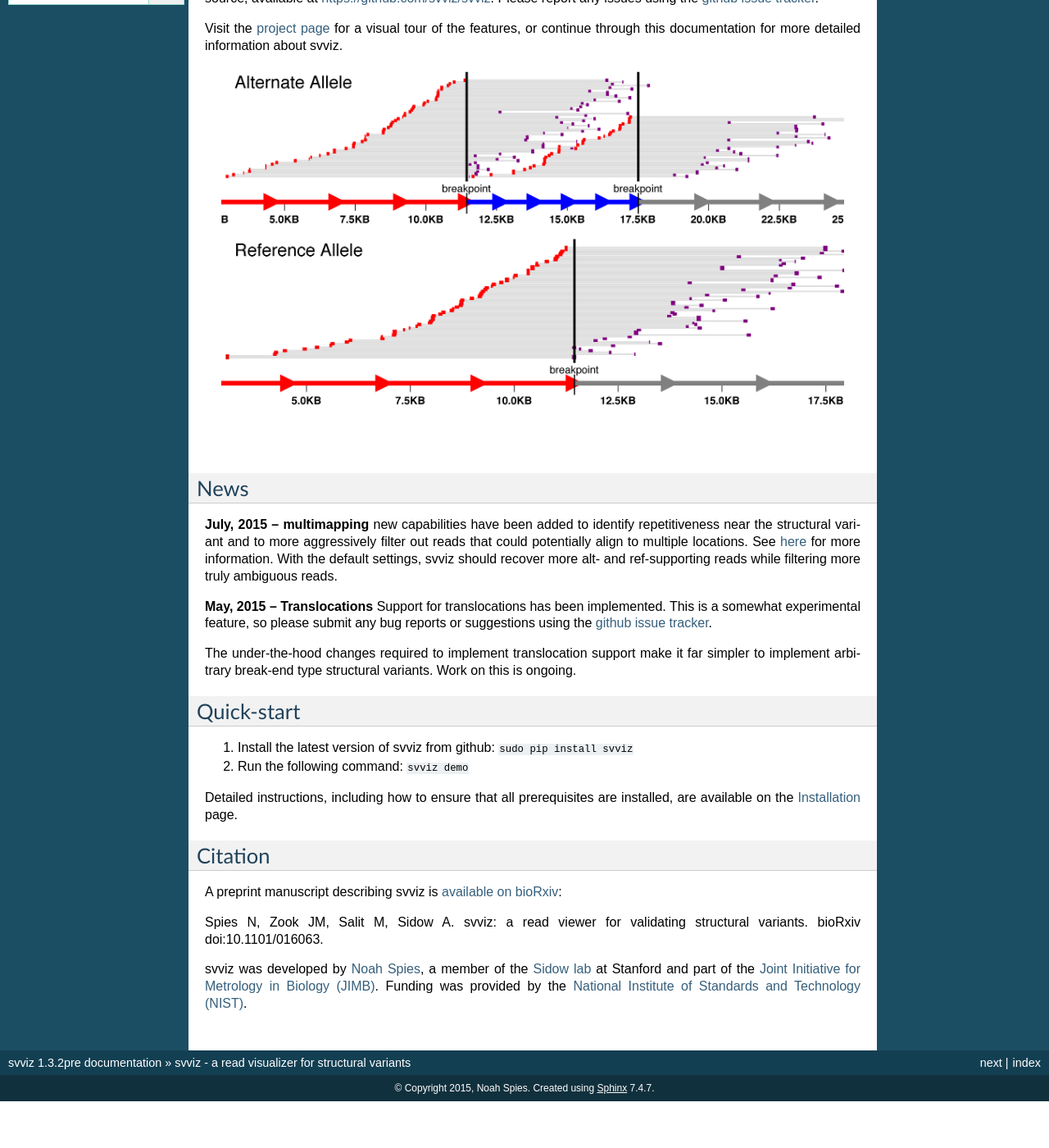
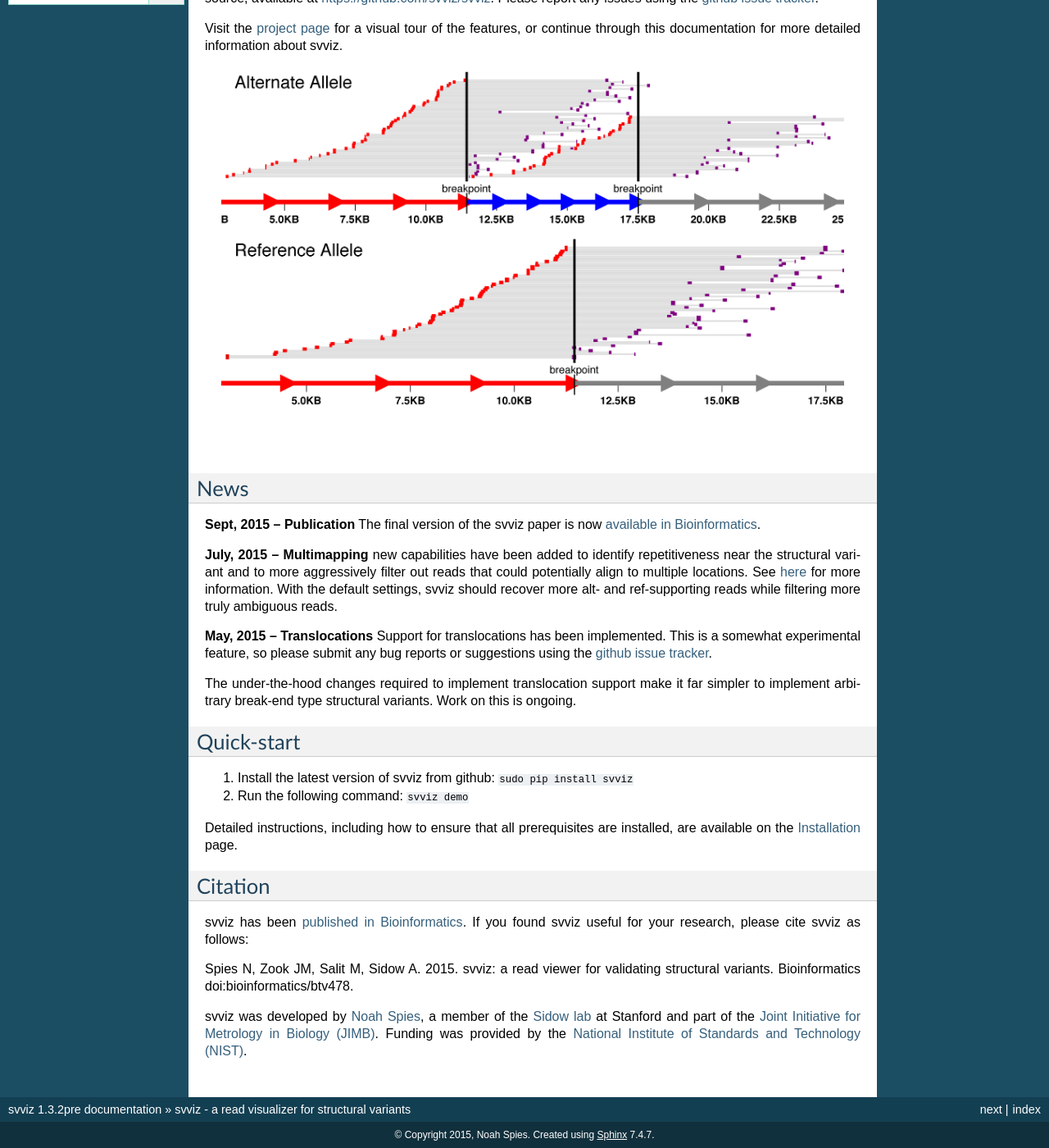
Before and after one commit to svviz/svviz, a Sphinx documentation site: the page built from docs/index.rst, in a window 1280 px wide and 1400 px high, scrolled down 330 px. Shown: the whole window at 82% size. Built offline with Sphinx 7.4.7, drawn with Linux system fonts in a browser that asks for light colours; before the commit the page ends 1673 px from its top, so only the background shows below that.

Commit message:
added link to publication

```diff
--- a/docs/index.rst
+++ b/docs/index.rst
@@ -34,7 +34,9 @@ Visit the `project page <http://svviz.github.io/svviz/>`_ for a visual tour of t
 News
 ----
 
-**July, 2015 -- multimapping** new capabilities have been added to identify repetitiveness near the structural variant and to more aggressively filter out reads that could potentially align to multiple locations. See :ref:`here <dotplots>` for more information. With the default settings, svviz should recover more alt- and ref-supporting reads while filtering more truly ambiguous reads.
+**Sept, 2015 -- Publication** The final version of the svviz paper is now `available in Bioinformatics <http://dx.doi.org/10.1093/bioinformatics/btv478>`_.
+
+**July, 2015 -- Multimapping** new capabilities have been added to identify repetitiveness near the structural variant and to more aggressively filter out reads that could potentially align to multiple locations. See :ref:`here <dotplots>` for more information. With the default settings, svviz should recover more alt- and ref-supporting reads while filtering more truly ambiguous reads.
 
 **May, 2015 -- Translocations** Support for translocations has been implemented. This is a somewhat experimental feature, so please submit any bug reports or suggestions using the `github issue tracker <https://github.com/svviz/svviz/issues>`_.
 
@@ -51,8 +53,8 @@ Detailed instructions, including how to ensure that all prerequisites are instal
 Citation
 --------
 
-A preprint manuscript describing svviz is `available on bioRxiv <http://dx.doi.org/10.1101/016063>`_:
+svviz has been `published in Bioinformatics <http://dx.doi.org/10.1093/bioinformatics/btv478>`_. If you found svviz useful for your research, please cite svviz as follows:
 
-Spies N, Zook JM, Salit M, Sidow A. svviz: a read viewer for validating structural variants. bioRxiv doi:10.1101/016063.
+Spies N, Zook JM, Salit M, Sidow A. 2015. svviz: a read viewer for validating structural variants. Bioinformatics doi:bioinformatics/btv478.
 
 svviz was developed by `Noah Spies <http://stanford.edu/~nspies/>`_, a member of the `Sidow lab <http://mendel.stanford.edu/SidowLab/index.html>`_ at Stanford and part of the `Joint Initiative for Metrology in Biology (JIMB) <http://jimb.stanford.edu/>`_. Funding was provided by the `National Institute of Standards and Technology (NIST) <http://www.nist.gov>`_.
```
